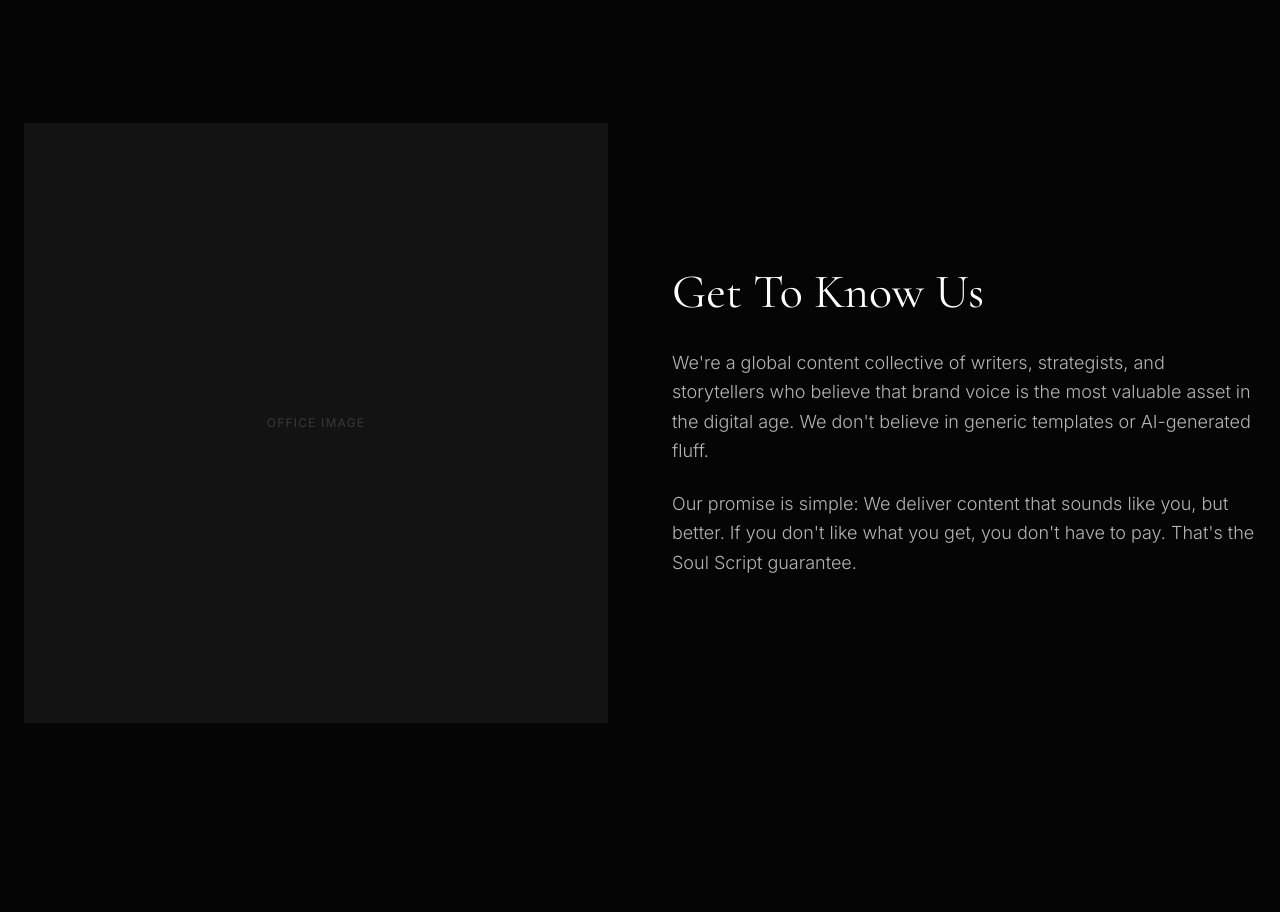
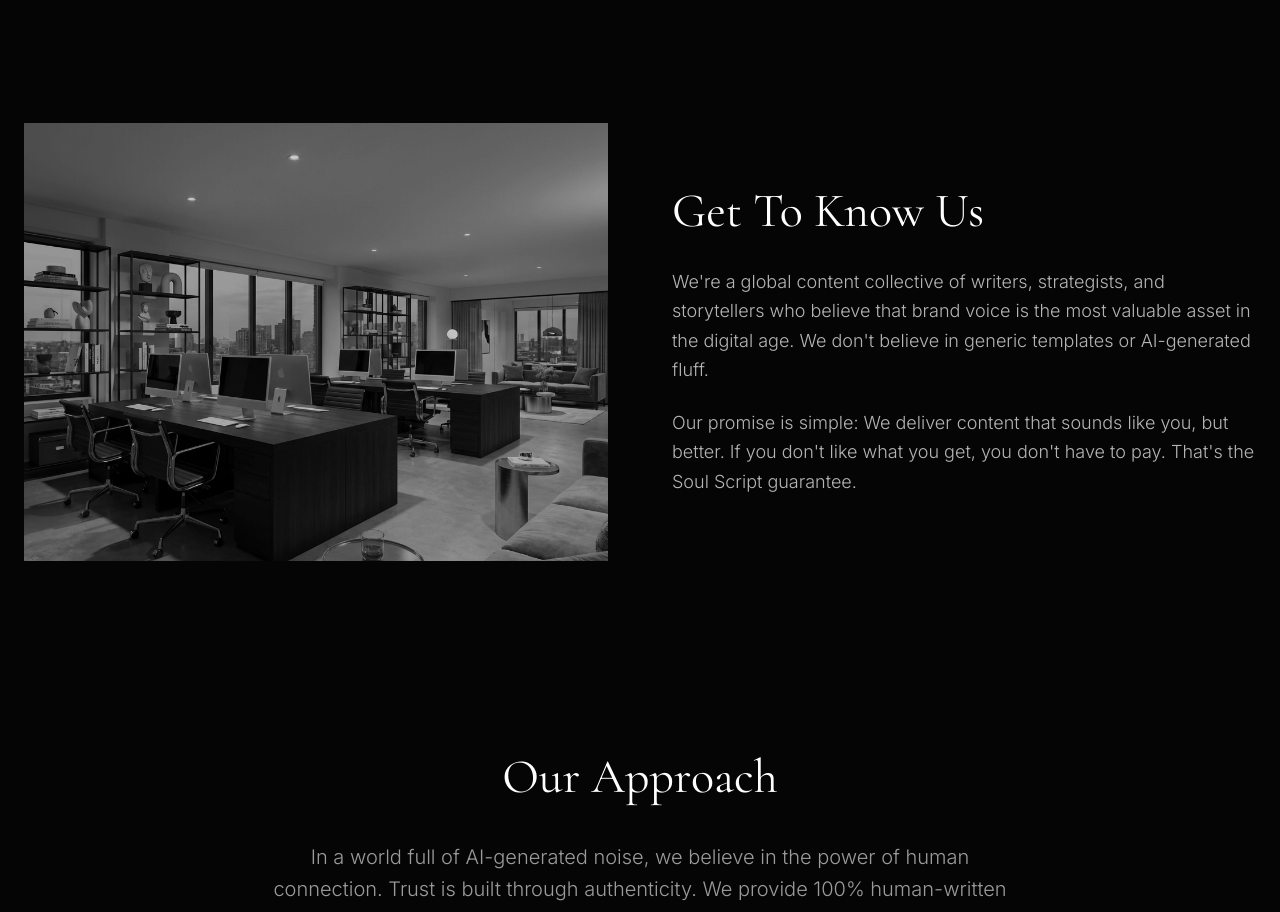
Before and after one commit to tessyjonburica/soulscript, a Next.js app: page / in a window 1280 px wide. Shown: the part 1060-1972 px from the top of the page. Built offline with nearby package versions, Linux system fonts and the light colour scheme; a web font is replaced by a local one.

Commit message:
fixing about page

```diff
--- a/src/components/sections/About.tsx
+++ b/src/components/sections/About.tsx
@@ -9,11 +9,13 @@ export function About() {
             <div className="container mx-auto px-6">
                 <div className="grid md:grid-cols-2 gap-16 items-center">
                     {/* Image Placeholder - Left */}
-                    <div className="relative h-[600px] bg-white/5 w-full overflow-hidden grayscale opacity-80">
-                        {/* Placeholder for the office image */}
-                        <div className="absolute inset-0 bg-neutral-900 flex items-center justify-center">
-                            <span className="text-white/20 uppercase tracking-widest text-xs">Office Image</span>
-                        </div>
+                    <div className="relative aspect-[4/3] bg-white/5 w-full overflow-hidden grayscale opacity-80">
+                        <Image
+                            src="/office_space_soulscript.png"
+                            alt="Soul Script Office Space"
+                            fill
+                            className="object-cover"
+                        />
                     </div>
 
                     {/* Content - Right */}
```
